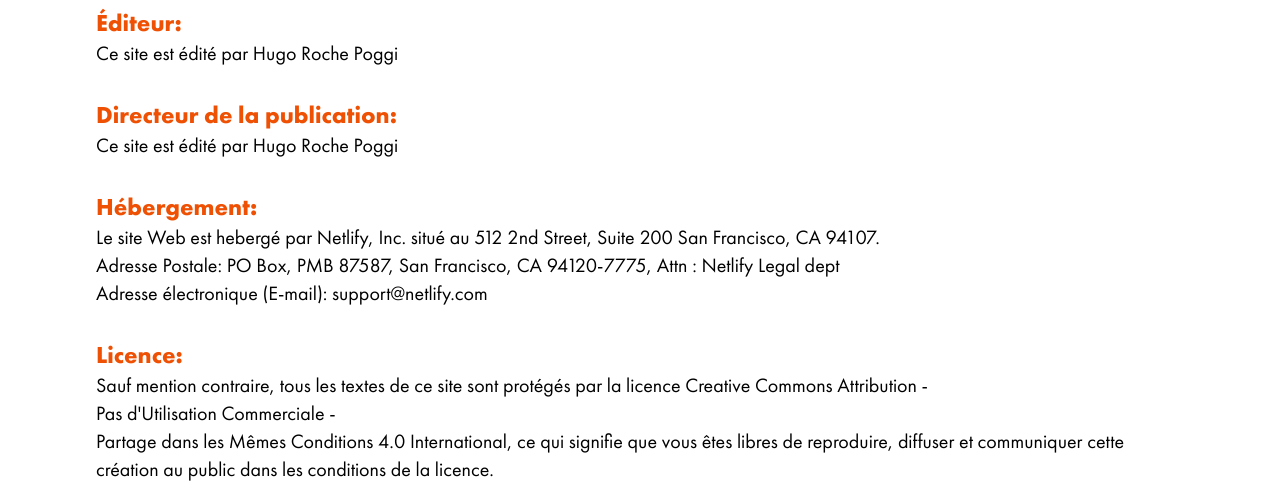
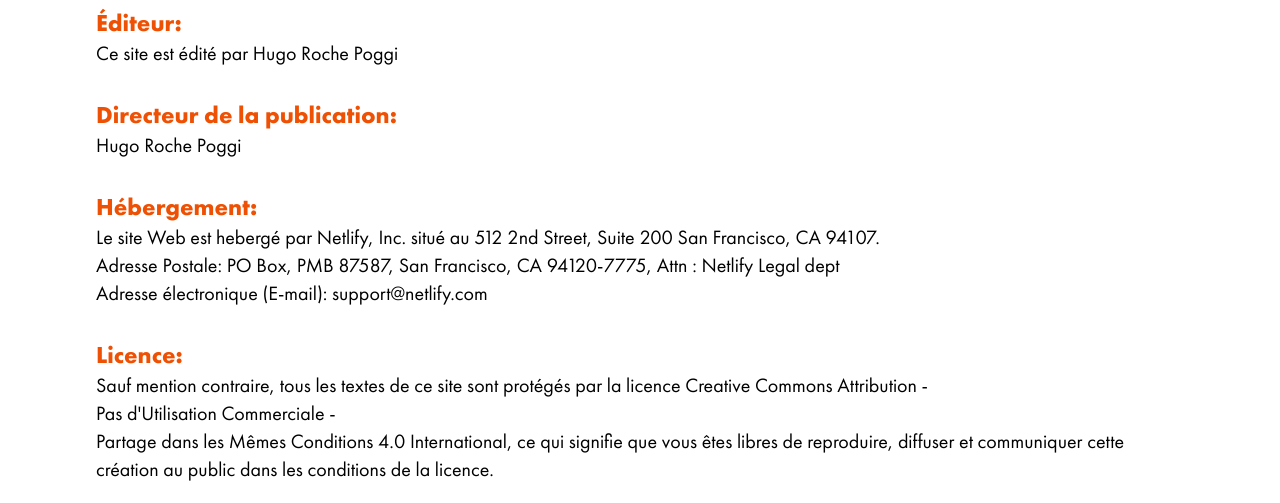
Before and after one commit to nasrat-v/faisons_vivre_marseille_website, a Gatsby site: page /politique-confidentialite in a window 1280 px wide. Shown: the part 297-800 px from the top of the page. Built offline with nearby package versions, Linux system fonts and the light colour scheme; Gatsby itself is replaced by a stand-in of ours.

Commit message:
update privacy policy

```diff
--- a/src/pages/politique-confidentialite.tsx
+++ b/src/pages/politique-confidentialite.tsx
@@ -20,7 +20,7 @@ export default function PrivacyPolicy() {
                     Directeur de la publication:
                 </h3>
                 <span className="font-futura-book text-black text-xl">
-                    Ce site est édité par Hugo Roche Poggi
+                    Hugo Roche Poggi
                 </span>
                 <h3 className="font-futura-bold text-my-orange text-2xl pt-8">
                     Hébergement:
```
